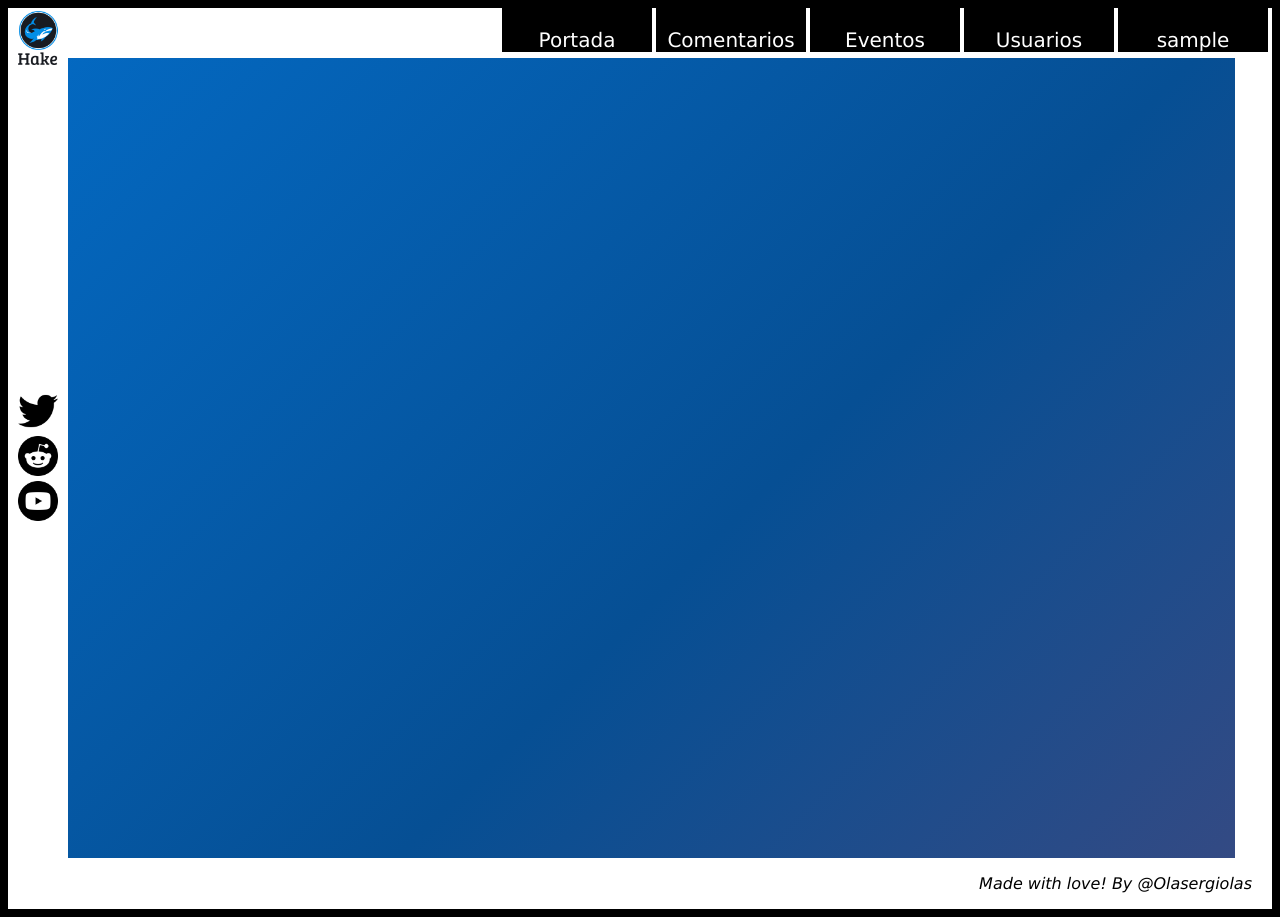
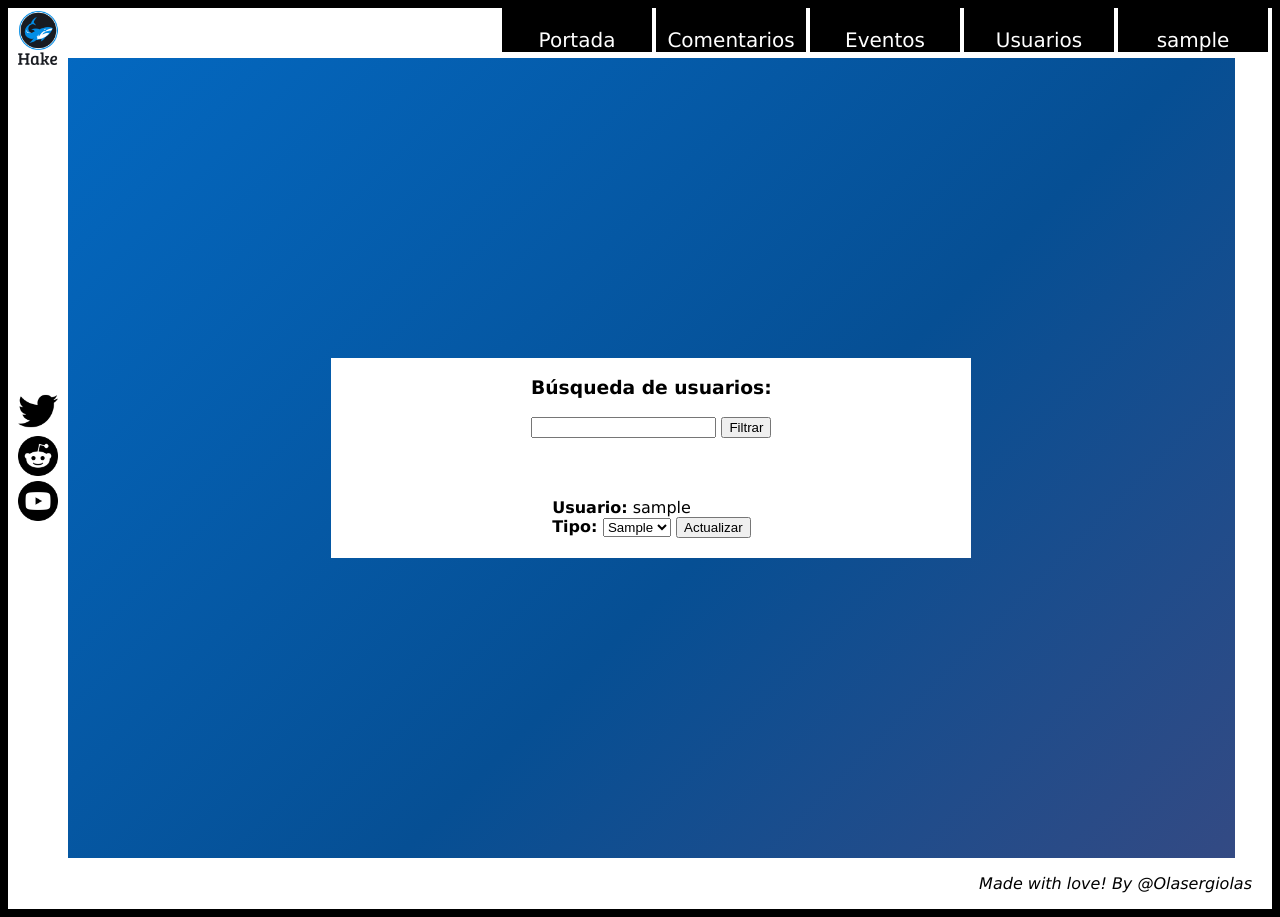
Before and after one commit to Olasergiolas/SIBW-UGR-PR, a PHP site: page /listadoUsuarios in a window 1280 px wide. Run offline with PHP 8.4, Linux system fonts and the light colour scheme; the visitor is signed in with stand-in values (Sample User, id 1); tables that the repository leaves empty or names only in its code hold one stand-in row (values such as "Sample post").

Commit message:
Vista panel gestión usuarios

```diff
--- a/BD.php
+++ b/BD.php
@@ -381,11 +381,22 @@
       return $resultado;
     }
 
-    function getUsuarios(){
-      $q = "SELECT username, tipo FROM usuarios";
+    function getUsuarios($username){
+      $attr = "%$username%";
+
+      $q = "SELECT username, tipo FROM usuarios WHERE username LIKE ?";
+      $q_preparada = $this->pdo->prepare($q);
+      $q_preparada->execute([$attr]);
+      $resultado = $q_preparada->fetchAll(\PDO::FETCH_ASSOC);
+
+      return $resultado;
+    }
+
+    function getTiposUsuario(){
+      $q = "SELECT tipo FROM user_types";
       $q_preparada = $this->pdo->prepare($q);
       $q_preparada->execute();
-      $resultado = $q_preparada->fetchAll(\PDO::FETCH_ASSOC);
+      $resultado = $q_preparada->fetchAll(PDO::FETCH_COLUMN, 0);
 
       return $resultado;
     }
--- a/css/style.css
+++ b/css/style.css
@@ -802,6 +802,16 @@ a {
 }
 
 
+.usuario_listado{
+    margin: 10px;
+}
+
+
+#barra_busqueda_usuarios{
+    margin-bottom: 50px;
+}
+
+
 @media (max-width: 865px) {
     #logo {
        width: 1.8em;
--- a/listadoUsuarios.php
+++ b/listadoUsuarios.php
@@ -12,8 +12,14 @@
   }
 
   $BD = new BD();
-  $listadoUsuarios = $BD->getUsuarios();
+  $contenido = '';
+  if ($_SERVER['REQUEST_METHOD'] === 'POST'){
+    $contenido = $_POST['fusuario'];
+  }
+
+  $listadoUsuarios = $BD->getUsuarios($contenido);
+  $tiposUsuario = $BD->getTiposUsuario();
 
   echo $twig->render('listadoUsuarios.html', ['usuario' => $_SESSION['username'], 'tipo_usuario' => $_SESSION['tipo'],
-  'usuarios' => $listadoUsuarios]);
+  'usuarios' => $listadoUsuarios, 'tipos_usuario' => $tiposUsuario]);
 ?>
--- a/templates/listadoUsuarios.html
+++ b/templates/listadoUsuarios.html
@@ -2,5 +2,31 @@
 
 {% block panel_principal %}
 <div id="panel_principal" class="columna">
+    <div id="listado_usuarios" class="contenedor_listado">
+        <h3>Búsqueda de usuarios: </h3>
+        <form id="barra_busqueda_usuarios" action="/listadoUsuarios.php" method="POST">
+            <input type="text" name="fusuario">
+            <input type="submit" value="Filtrar" name="fbtn">
+        </form>
+        {% for usuario in usuarios %}
+        <div class="usuario_listado">
+            <b>Usuario:</b> {{usuario.username}}<br>
+            <form action="/listadoUsuarios.php">
+                <label for="tipo{{usuario.username}}"><b>Tipo: </b></label>
+                <select>
+                    {% for tipo in tipos_usuario %}
+                        {% if tipo == usuario.tipo %}
+                        <option value="{{tipo}}" selected>{{tipo}}</option>
+
+                        {% else %}
+                        <option value="{{tipo}}">{{tipo}}</option>
+                        {% endif %}
+                    {% endfor %}
+                </select>
+                <input type="submit" value="Actualizar">
+            </form>
+        </div>
+        {% endfor %}
+    </div>
 </div>
 {% endblock panel_principal %}
```
